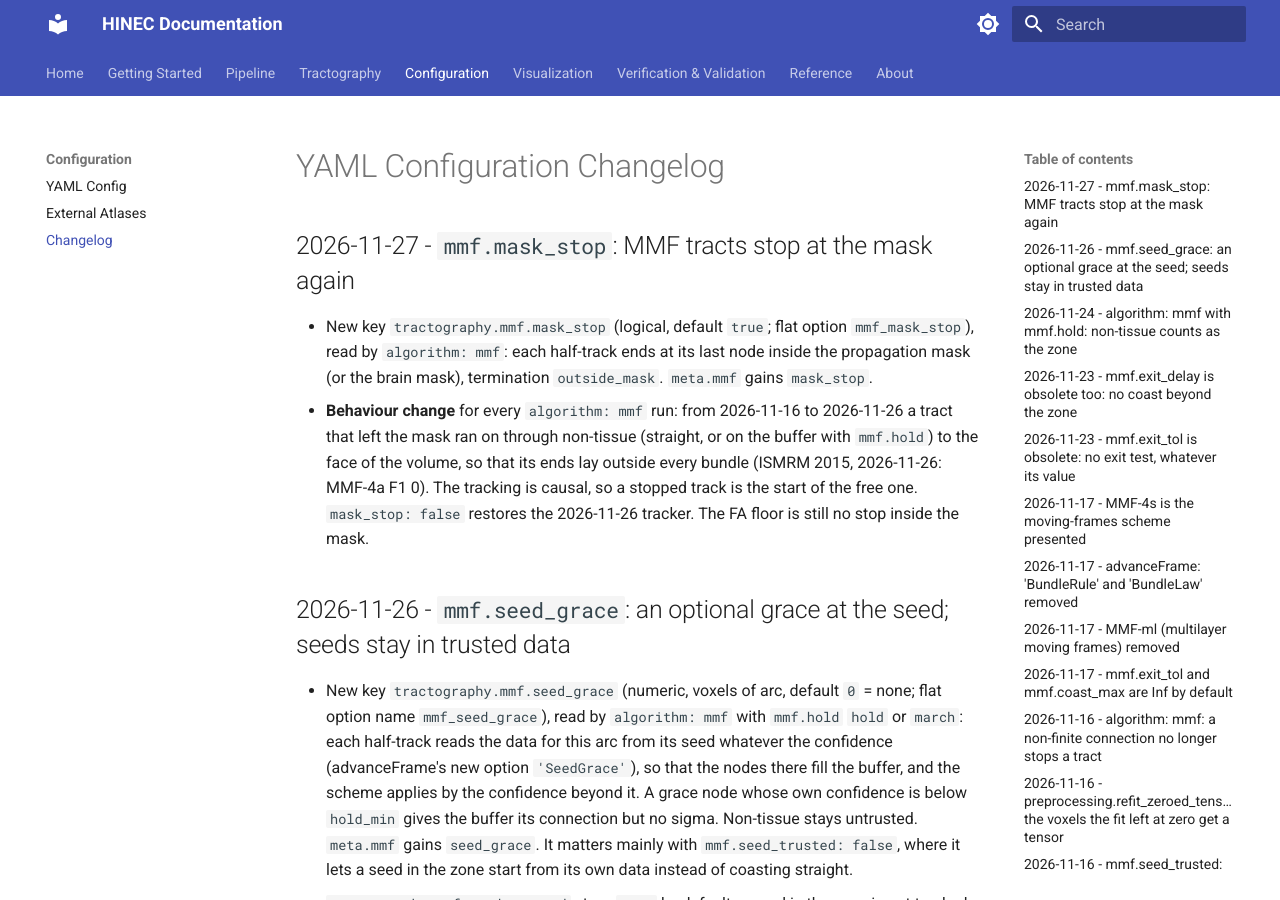
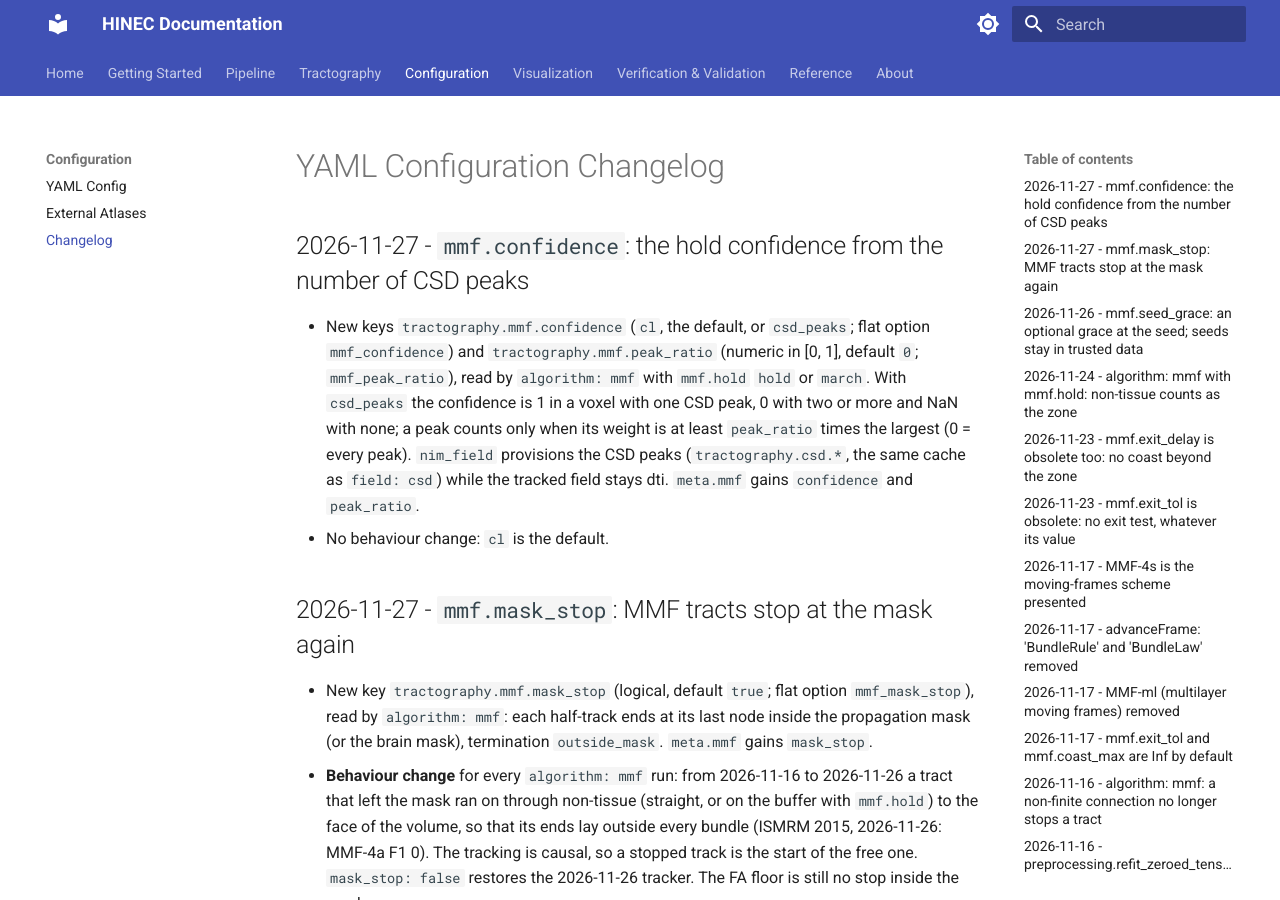
Before and after one commit to uicneuro/hinec, an MkDocs documentation site: the page built from docs/CHANGELOG_YAML.md, in a window 1280 px wide and 900 px high. Built offline with MkDocs 1.6.1 and Material for MkDocs 9.7.7, drawn with Linux system fonts in a browser that asks for light colours.

Commit message:
mmf: the hold confidence can be the number of CSD peaks (tractography.mmf.confidence csd_peaks, mmf.peak_ratio); cl stays the default
Co-Authored-By: Claude Opus 5.5 <noreply@anthropic.com>
Claude-Session: https://claude.ai/code/session_01YAGfAUcPaJvTrv1cLj1Qkd

```diff
--- a/docs/API_REFERENCE.md
+++ b/docs/API_REFERENCE.md
@@ -657,6 +657,8 @@ plus:
 | `mmf.exit_delay` | `mmf_exit_delay` | 0 | Obsolete since 2026-11-23: accepted and ignored, whatever the value (a warning when not 0); the coast ends at the first trusted node |
 | `mmf.seed_trusted` | `mmf_seed_trusted` | true | With the scheme on, `true` = a seed in the zone (confidence below `hold_min`) is not tracked (`seeds_skipped`: `zone`); `false` was the default on 2026-11-25 only |
 | `mmf.mask_stop` | `mmf_mask_stop` | true | A half-track ends at its last node inside the propagation mask (`outside_mask`); `false` lets it run on through non-tissue (2026-11-16 to 2026-11-26) |
+| `mmf.confidence` | `mmf_confidence` | `cl` | The confidence of the hold scheme: `cl` = CL of the tensor; `csd_peaks` = 1 in a voxel with one CSD peak, 0 with two or more, NaN with none (nim_field provisions the CSD peaks from `tractography.csd.*` although the field stays dti) (2026-11-27) |
+| `mmf.peak_ratio` | `mmf_peak_ratio` | 0 | With `csd_peaks`: a peak counts only when its weight is at least this fraction of the voxel's largest; 0 = every peak CSD kept (2026-11-27) |
 | `mmf.seed_grace` | `mmf_seed_grace` | 0 | With the scheme on, voxels of arc from the seed over which each half-track reads the data whatever the confidence; the nodes fill the buffer (0: none) |
 
 ACT masks (`wm_mask`, `gm_mask`, `csf_mask`) are not used. The angle limit
--- a/docs/CHANGELOG_YAML.md
+++ b/docs/CHANGELOG_YAML.md
@@ -1,4 +1,16 @@
 # YAML Configuration Changelog
+
+## 2026-11-27 - `mmf.confidence`: the hold confidence from the number of CSD peaks
+
+- New keys `tractography.mmf.confidence` (`cl`, the default, or `csd_peaks`; flat
+  option `mmf_confidence`) and `tractography.mmf.peak_ratio` (numeric in [0, 1],
+  default `0`; `mmf_peak_ratio`), read by `algorithm: mmf` with `mmf.hold` `hold` or
+  `march`. With `csd_peaks` the confidence is 1 in a voxel with one CSD peak, 0 with
+  two or more and NaN with none; a peak counts only when its weight is at least
+  `peak_ratio` times the largest (0 = every peak). `nim_field` provisions the CSD
+  peaks (`tractography.csd.*`, the same cache as `field: csd`) while the tracked
+  field stays dti. `meta.mmf` gains `confidence` and `peak_ratio`.
+- No behaviour change: `cl` is the default.
 
 ## 2026-11-27 - `mmf.mask_stop`: MMF tracts stop at the mask again
 
--- a/docs/MMF_TRACTOGRAPHY.md
+++ b/docs/MMF_TRACTOGRAPHY.md
@@ -181,6 +181,19 @@ the erosion (`meta.mmf.zone_fraction`, and on the console), and warns above 40%
 (`mmf:holdZone`). A voxel without a fit, outside the mask or below the FA floor is
 no data: CL is interpolated over the voxels of tissue alone and the erosion reads
 nothing else, so neither the edge of the mask nor the FA floor is a zone.
+
+**The confidence from the number of CSD peaks** (`mmf.confidence: csd_peaks`,
+2026-11-27; `cl` stays the default). On FiberCup (3 mm, b 1500, median FA about
+0.15) CL does not single out the X crossing: its median is 0.18 inside the X and
+0.15 in the rest of the phantom, so no `hold_min` makes the zone the crossing. With
+`csd_peaks` the confidence is 1 in a voxel with one CSD peak, 0 in a voxel with two
+or more and NaN in a voxel with none, interpolated and eroded as CL is; a peak counts
+only when its weight is at least `mmf.peak_ratio` times the largest of the voxel (0,
+the default, counts every peak CSD kept, `tractography.csd.peak_thresh` and
+`max_peaks`). `nim_field` provisions the peaks (the same cached sidecar as
+`field: csd`) while the tracked field stays dti. The confidence takes the values 0
+and 1 at the voxels, so any `hold_min` in (0, 1] gives the same zone at the voxels
+(the interpolation between them still depends on it).
 
 **Leaving it.** In the `adaptive` and `reanchor` modes, a tract reaching a trusted
 node is always re-anchored on the data, whatever its heading. The exit test of
--- a/docs/YAML_CONFIG.md
+++ b/docs/YAML_CONFIG.md
@@ -155,6 +155,8 @@ parameter. A key marked `hinec` is ignored by `standard`, `mmf` and `stitching`.
 | `seed_trusted` | logical | `true` | mmf | Seed only in trusted data (mmf.hold hold or march): true, the default = a seed whose confidence, read as the scheme reads it at a node (CL interpolated over the tissue and eroded by mmf.hold_guard), is below mmf.hold_min is not tracked and is counted in meta.mmf.seeds_skipped as zone (the erosion also skips seeds within about mmf.hold_guard of the zone). Seed where the fibres are coherent: at a seed in the zone the blended data give a wrong curvature and heading, and no grace fixed that in the 2-D crossing tests of the moving-frames suite (2026-11-26). false = track it, starting with the grace of mmf.seed_grace (with seed_grace 0 it coasts straight along the filled axis, the behaviour before 2026-11-16; false was the default on 2026-11-25 only). No effect with hold: none. |
 | `seed_grace` | numeric | `0` | mmf | Grace at the seed, voxels of arc (mmf.hold hold or march; advanceFrame 'SeedGrace'; 2026-11-25; optional, default 0 = none since 2026-11-26): each half-track reads the data for this arc from its seed whatever the confidence (the connection read, the frame re-anchored as in trusted data, the nodes entering the buffer, without their sigma where their own confidence is below mmf.hold_min), and the scheme applies by the confidence beyond it, so that a seed in the zone (mmf.seed_trusted false) coasts or marches on its own data instead of a straight line. Non-tissue stays untrusted. It applies to every seed. In the 2-D crossing tests of the moving-frames suite 0.25 box was the best of 0, 0.25, 0.5, 1 and 1.5, but worse than seeding in trusted data. No effect with hold: none. |
 | `mask_stop` | logical | `true` | mmf | Stop at the mask (algorithm mmf; 2026-11-27): true = each half-track ends at its last node inside the propagation mask (or the brain mask), termination outside_mask. false = it runs on through non-tissue (straight, or on the buffer with mmf.hold) until it leaves the volume or reaches max_arc, the behaviour from 2026-11-16 to 2026-11-26. The FA floor is no stop inside the mask either way. |
+| `confidence` | string | `cl` | mmf | The confidence of the hold scheme (2026-11-27): `cl` = CL = (λ1 − λ2)/λ1 of the tensor; `csd_peaks` = 1 for one CSD peak, 0 for two or more, NaN for none (the CSD peaks are provisioned from `tractography.csd.*`, cached, while the field stays dti). Compared with `hold_min` the same way; with `csd_peaks` any `hold_min` in (0, 1] gives the same zone. |
+| `peak_ratio` | numeric | `0` | mmf | With `confidence: csd_peaks`: a peak counts only when its weight is at least this fraction of the voxel's largest peak; 0 = every peak CSD kept. |
 
 #### `tractography.stitching`
 
```
Also changed, not shown: config/README.md (+2 -0 lines), docs/TRACKER_INTERFACE.md (+2 -0 lines), 6 other files.
